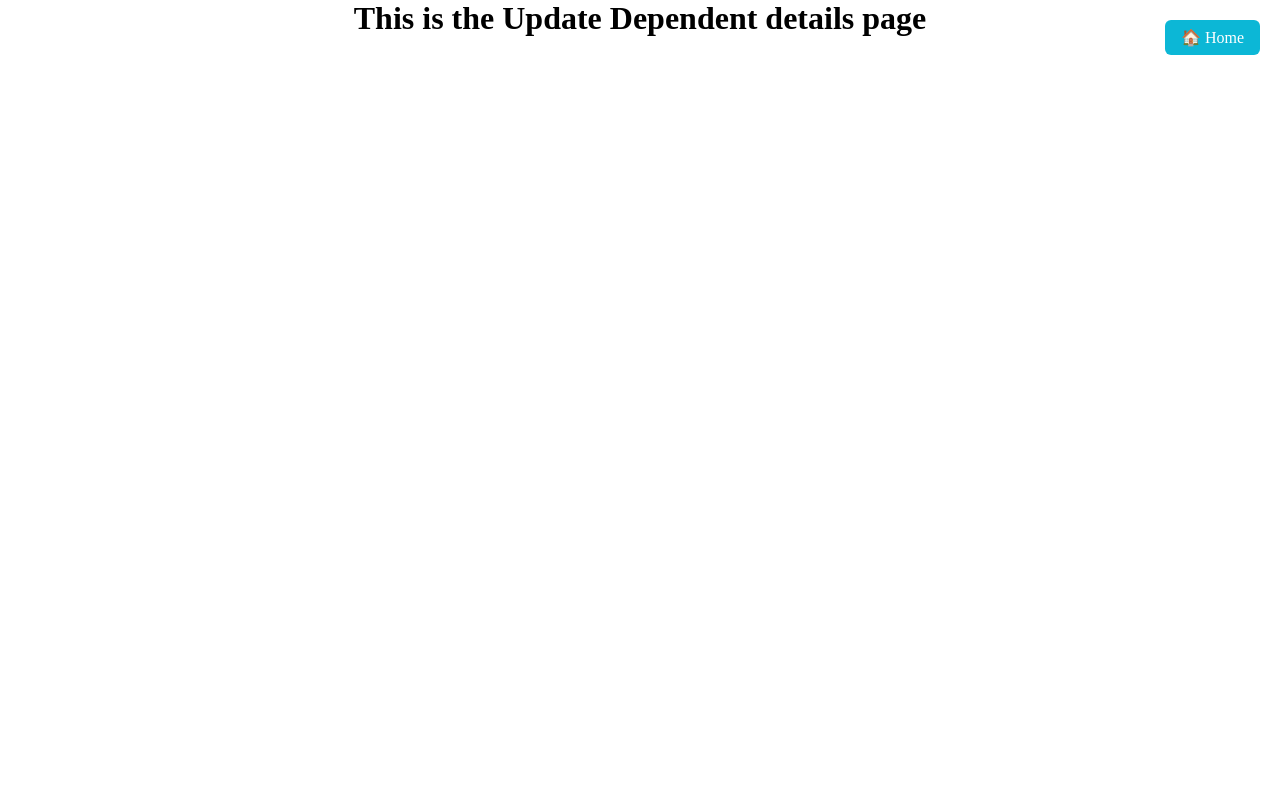
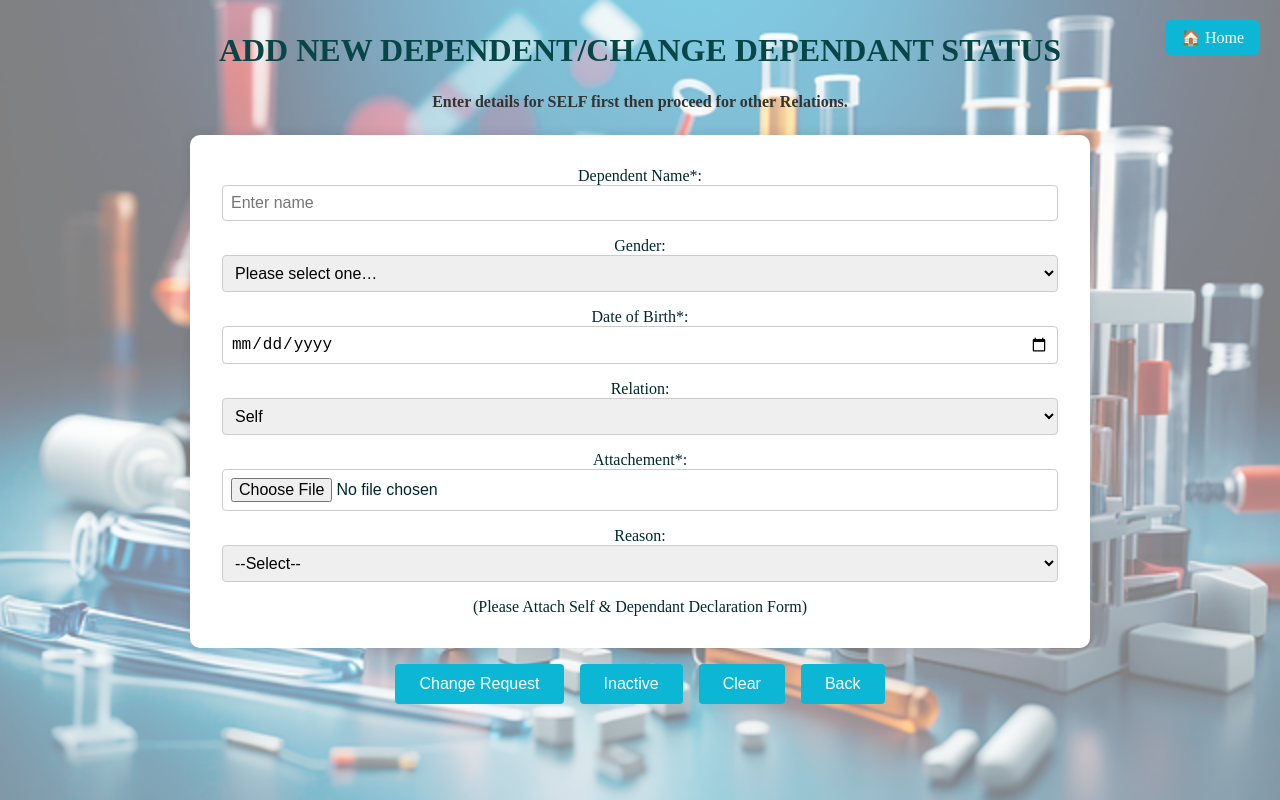
Before and after one commit to Shrasti12/MediVerse, a React (Vite) app in the folder my-app/: page /update/dependent in a window 1280 px wide. Built offline with nearby package versions, Linux system fonts and the light colour scheme.

Commit message:
Created "Update Dependent Details page"

```diff
--- a/my-app/src/components/Navbar.css
+++ b/my-app/src/components/Navbar.css
@@ -57,7 +57,7 @@
   position: relative;
   align-items: center;
   /* background-color: red; */
-  background-image: url('/trial.jpg');
+  background-image: url('/banner-bg.png');
   background-size: cover;
   background-position: center;
   color: white;
--- a/my-app/src/pages/ReimbursePres.css
+++ b/my-app/src/pages/ReimbursePres.css
@@ -8,10 +8,20 @@
   align-items: center;
   justify-content: center;
   position: relative;
+   background-image:
+  linear-gradient(rgba(255, 255, 255, 0.5), rgba(255, 255, 255, 0.5)),
+  url('/trial2.png');
+
+
+  background-repeat: no-repeat;
+  background-size: cover;
+  background-position: center;
+
+
+
 }
-
- .heading{
-  color: #0cb7d6;
+ .headingPres{
+  color: hwb(188 0% 85%);
   font-size: 2rem;
   margin-bottom: 1.5rem;
   text-align: center;
@@ -27,15 +37,13 @@
   background: white;
   width: 100%;
   max-width: 900px;
-
-
 }
 
 .reimburse-form label {
   display: flex;
   flex-direction: column;
   font-weight: 500;
-  color: #013f47;
+  color: hsl(187, 96%, 9%);
 }
 
 .reimburse-form input,
--- a/my-app/src/pages/ReimbursePres.tsx
+++ b/my-app/src/pages/ReimbursePres.tsx
@@ -13,8 +13,8 @@ function ReimbursementWithPrescription() {
         🏠 Home
       </Link>
 
-      <h1 className="heading">Reimbursement With Prescription</h1>
-      <p style={{ marginBottom: "1.5rem", textAlign: "center", color: "#333" }}>
+      <h1 className="headingPres">Reimbursement With Prescription</h1>
+      <p style={{ marginBottom: "1.5rem", textAlign: "center", color: "#333", fontWeight: "bold" }}>
         Enter Consultation Fee, Lab/Path test charges and Medicine cost related
         to one Prescription at a time in chronological order.
       </p>
--- a/my-app/src/pages/ReimburseWithoutPres.css
+++ b/my-app/src/pages/ReimburseWithoutPres.css
@@ -1,17 +1,27 @@
 .reimburse-no-container {
   min-height: 100vh;
   padding: 2rem;
+  background-color: #f9f9f9;
+
   display: flex;
-  /* flex: 2; */
   flex-direction: column;
   align-items: center;
-  background-color: #f9f9f9;
-  max-width: 100%;
+  justify-content: center;
+  position: relative;
+   background-image:
+  linear-gradient(rgba(255, 255, 255, 0.5), rgba(255, 255, 255, 0.5)),
+  url('/trial2.png');
+
+
+  background-repeat: no-repeat;
+  background-size: cover;
+  background-position: center;
+
 
 }
 
 .heading {
-  color: #0cb7d6;
+  color: hsl(189, 91%, 9%);
   font-size: 2rem;
   margin-bottom: 1.5rem;      /* ✅ Space below the heading */
   text-align: center;
@@ -84,7 +94,7 @@ button[type="submit"] {
   transition: background-color 0.3s ease;
 }
 
-button[disabled] {
+.button[disabled] {
   background-color: #ccc;
   cursor: not-allowed;
 }
--- a/my-app/src/pages/UpdateDependent.css
+++ b/my-app/src/pages/UpdateDependent.css
@@ -0,0 +1,81 @@
+.DependentHeading{
+    color: rgb(7, 70, 70);
+    margin-bottom: 1.5rem;
+    align-items: center;
+    font-size: 2rem;
+}
+
+
+.Dependent-container{
+  min-height: 100vh;
+  padding: 2rem;
+  background-color: #f9f9f9;
+
+  display: flex;
+  flex-direction: column;
+  align-items: center;
+
+  position: relative;
+   background-image:
+  linear-gradient(rgba(255, 255, 255, 0.5), rgba(255, 255, 255, 0.5)),
+  url('/trial2.png');
+
+
+  background-repeat: no-repeat;
+  background-size: cover;
+  background-position: center;
+
+}
+.DependentNote{
+    color: #000303;
+}
+.Dependent-Form{
+  display: flex;
+  flex-direction: column;
+  gap: 1rem;
+  justify-content: center;
+  box-shadow: 0 0 12px rgba(0, 0, 0, 0.1);
+  border-radius: 10px;
+  padding: 2rem;
+  background: white;
+  width: 100%;
+  max-width: 900px;
+}
+.Dependent-Form label {
+  display: flex;
+  flex-direction: column;
+  font-weight: 500;
+  color: hsl(187, 96%, 9%);
+}
+.Dependent-Form input,
+.Dependent-Form select{
+  padding: 0.5rem;
+  font-size: 1rem;
+  border-radius: 4px;
+  border: 1px solid #ccc;
+}
+.button-list {
+  list-style: none;
+  margin-top: 1rem;
+  display: flex;
+  justify-content: center; /* Optional: center the buttons */
+}
+
+.button-list li {
+  display: flex;
+  gap: 1rem; /* Adds space between buttons */
+}
+
+.button-list button {
+  padding: 0.7rem 1.5rem;
+  font-size: 1rem;
+  background-color: #0cb7d6;
+  color: white;
+  border: none;
+  border-radius: 4px;
+  cursor: pointer;
+}
+
+.button-list button:hover {
+  background-color: #099ab3;
+}
--- a/my-app/src/pages/UpdateDependent.tsx
+++ b/my-app/src/pages/UpdateDependent.tsx
@@ -1,13 +1,87 @@
-import './UpdateDependent.css';
-import { Link } from 'react-router-dom';
+// import { useState } from "react";
+import "./UpdateDependent.css";
+import { Link } from "react-router-dom";
 
 function UpdateDependent() {
   return (
     <>
-    <Link to="/" className="home-button">
-        🏠 Home
-      </Link>
-      <h1>This is the Update Dependent details page</h1>
+      <div className="Dependent-container">
+        <h1 className="DependentHeading">
+          ADD NEW DEPENDENT/CHANGE DEPENDANT STATUS
+        </h1>
+        <Link to="/" className="home-button">
+          🏠 Home
+        </Link>
+        <p
+          style={{
+            marginBottom: "1.5rem",
+            textAlign: "center",
+            color: "#333",
+            fontWeight: "bold",
+          }}
+        >
+          Enter details for SELF first then proceed for other Relations.
+        </p>
+        <form className="Dependent-Form">
+          <label>
+            Dependent Name*:
+            <input type="text" required placeholder="Enter name"></input>
+          </label>
+          <label>
+            Gender:
+            <select>
+              <option value="">Please select one…</option>
+              <option value="female">Female</option>
+              <option value="male">Male</option>
+              <option value="non-binary">Non-Binary</option>
+              <option value="other">Other</option>
+              <option value="Prefer not to answer">Perfer not to Answer</option>
+            </select>
+          </label>
+          <label>
+            Date of Birth*:
+            <input type="Date" required></input>
+          </label>
+          <label>
+            Relation:
+            <select>
+              <option value="self">Self</option>
+              <option value="H">Husband</option>
+              <option value="W">Wife</option>
+              <option value="D">Daughter</option>
+              <option value="S">Son</option>
+              <option value="M">Mother</option>
+              <option value="F">Father</option>
+              <option value="B">Brother</option>
+              <option value="S">Sister</option>
+            </select>
+          </label>
+          <label>
+            Attachement*:
+            <input type="file" required />
+          </label>
+          <label>
+            Reason:
+            <select>
+              <option value="">--Select--</option>
+              <option value="G">Change Gender</option>
+              <option value="DOB">Change Date of Birth</option>
+              <option value="R">Change relation</option>
+              <option value="N">Change in name</option>
+              <option value="A">Change Status active</option>
+            </select>
+          </label>
+          <label>(Please Attach Self & Dependant Declaration Form)</label>
+        </form>
+        <ul className="button-list">
+          <li>
+            <button>Change Request</button>
+            <button>Inactive</button>
+            <button>Clear</button>
+            <button>Back</button>
+          </li>
+        </ul>
+      </div>
     </>
   );
 }
--- a/my-app/src/pages/UploadPrescription.css
+++ b/my-app/src/pages/UploadPrescription.css
@@ -4,7 +4,7 @@
 
   background-image:
   linear-gradient(rgba(255, 255, 255, 0.2), rgba(255, 255, 255, 0.2)),
-  url('/trial.jpg');
+  url('/trial2.png');
 
 
   background-repeat: no-repeat;
@@ -42,10 +42,13 @@
 
 .form {
   width: 100%;
-  max-width: 800px;
+  max-width: 900px;
   display: flex;
   flex-direction: column;
   gap: 25px;
+  background: white;
+  border-radius: 9px;
+
 }
 
 .form input {
--- a/my-app/src/pages/UploadPrescription.tsx
+++ b/my-app/src/pages/UploadPrescription.tsx
@@ -1,51 +1,22 @@
 import React, { useState } from 'react'; // to manage form data
 import './UploadPrescription.css';
-import { Link  } from 'react-router-dom';
+import { Link } from 'react-router-dom';
 
-const UploadPrescription = () => {
-  const [formData, setFormData] = useState({
-    fullName: '',
-    email: '',
-    phone: '',
-    patientId: '',
-    date: '',
-    prescriptionFile: null as File | null
-  });
+function UploadPrescription(){
 
-  const handleChange = (e: React.ChangeEvent<HTMLInputElement>) => { // this fn runs when the input changes
-    const { name, value, files } = e.target;
-    if (name === 'prescriptionFile' && files) {
-      setFormData({ ...formData, [name]: files[0] });
-    } else {
-      setFormData({ ...formData, [name]: value });
-    }
-  };
-
-  const handleSubmit = (e: React.FormEvent) => {
-    e.preventDefault();// prevents the deafult form submission
-    alert('Form submitted!');
-    console.log(formData);
-  };
 
   return (
-    <div className="upload-page">
-      <Link to="/" className="home-button">
-        🏠 Home
-      </Link>
-      <div className="form-card">
-        <h2 className="form-title">Upload Prescription</h2>
-        <form onSubmit={handleSubmit} className="form">
-          <input type="text" name="fullName" placeholder="Full Name" value={formData.fullName} onChange={handleChange} required />
-          <input type="email" name="email" placeholder="Email" value={formData.email} onChange={handleChange} required />
-          <input type="tel" name="phone" placeholder="Phone Number" value={formData.phone} onChange={handleChange} required />
-          <input type="text" name="patientId" placeholder="Patient ID / Policy Number" value={formData.patientId} onChange={handleChange} required />
-          <input type="date" name="date" value={formData.date} onChange={handleChange} required />
-          <input type="file" name="prescriptionFile" accept="image/*" onChange={handleChange} required />
-          <button type="submit">Submit</button>
-        </form>
-      </div>
-    </div>
-  );
+    <>
+    <div className="Upload-container">
+        <h1 className="UploadHeading">
+          Upload Prescription
+        </h1>
+        <Link to="/" className="home-button">
+          🏠 Home
+        </Link>
+    </div></>
+  )
+
 };
 
 export default UploadPrescription;
```
Also changed, not shown: my-app/public/trial2.png (added), my-app/public/trial3.jpg (added).
